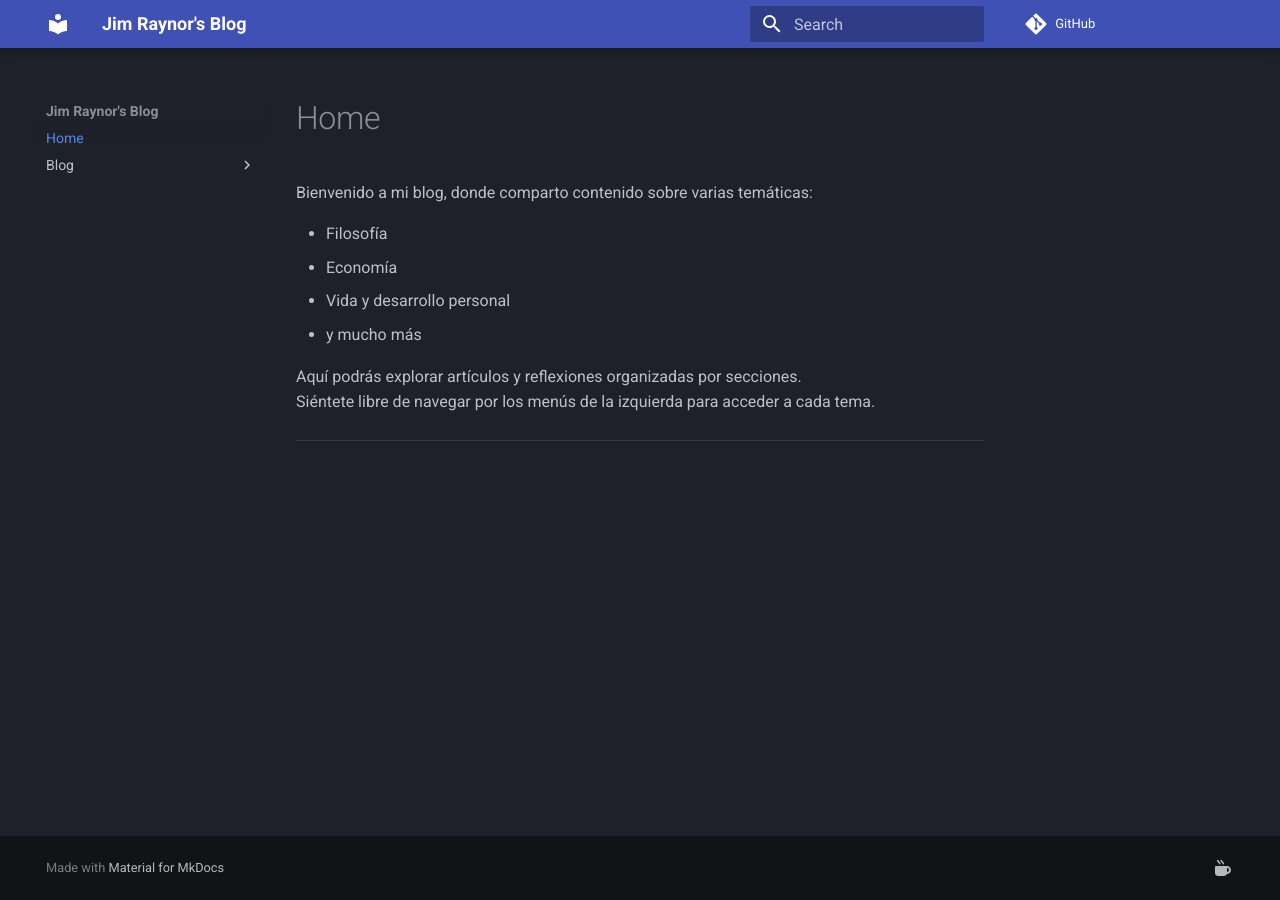
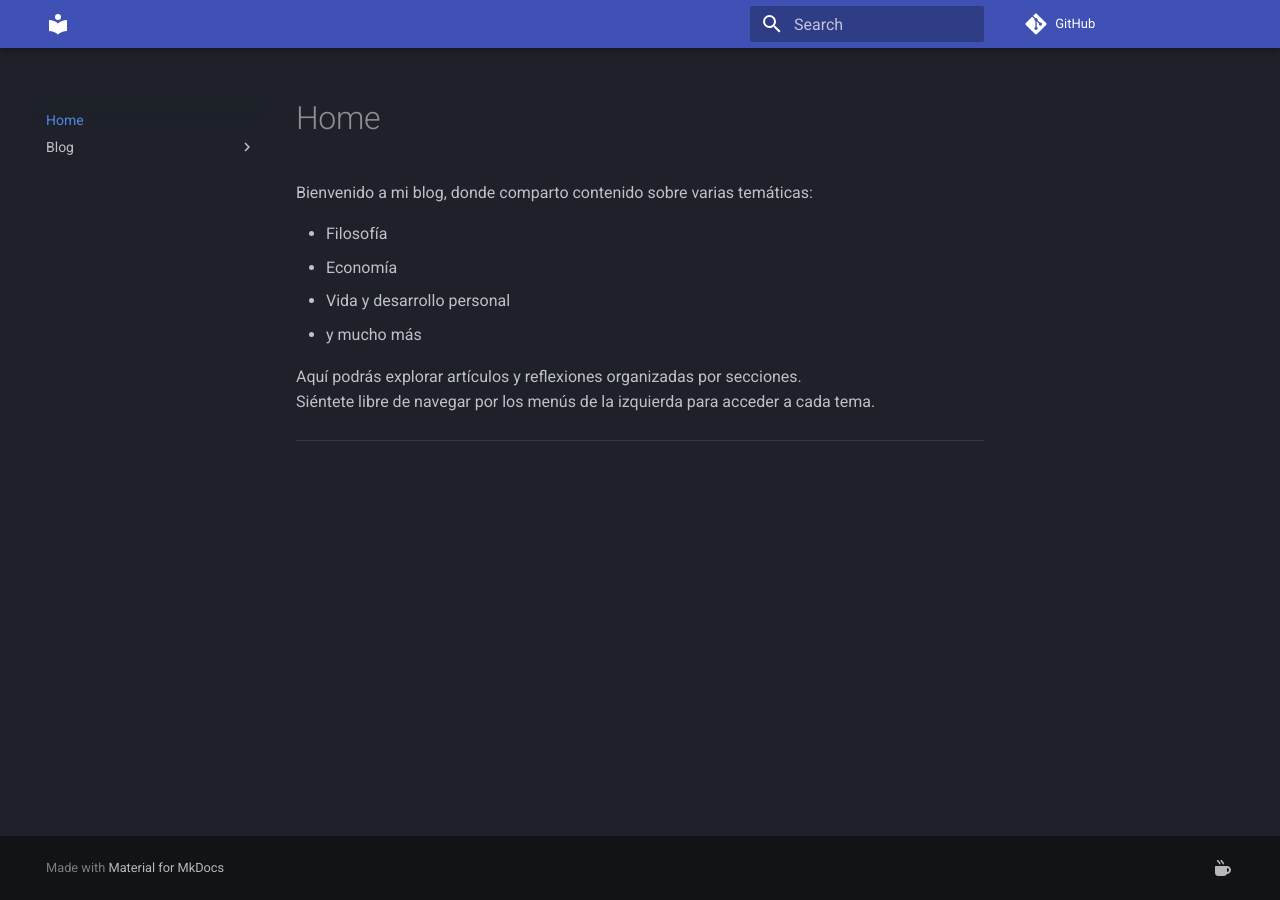
Before and after one commit to jimraynor88/blog, an MkDocs documentation site: the page built from docs/index.md, in a window 1280 px wide. Built offline with MkDocs 1.6.1 and Material for MkDocs 9.7.7, drawn with Linux system fonts in a browser that asks for light colours; comment, search, counter and statistics services are not loaded; some of the changed lines change nothing that is shown.

Commit message:
Update mkdocs.yml

```diff
--- a/mkdocs.yml
+++ b/mkdocs.yml
@@ -1,4 +1,4 @@
-site_name: Jim Raynor's Blog
+#site_name: Jim Raynor's Blog
 site_url: https://jim88.pp.ua
 repo_url: https://github.com/jimraynor88/jimraynor88.github.io
 repo_name: GitHub
```
